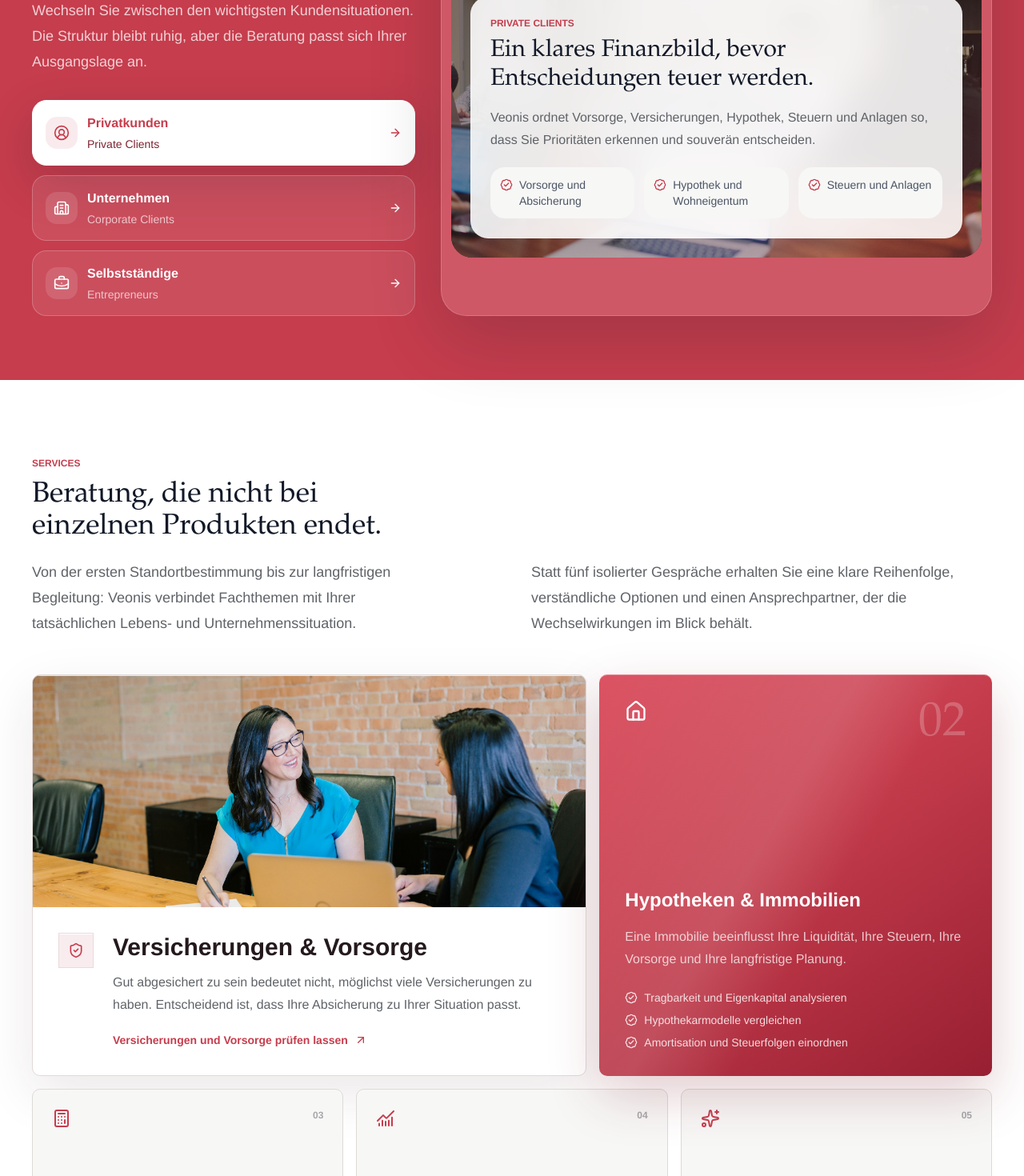
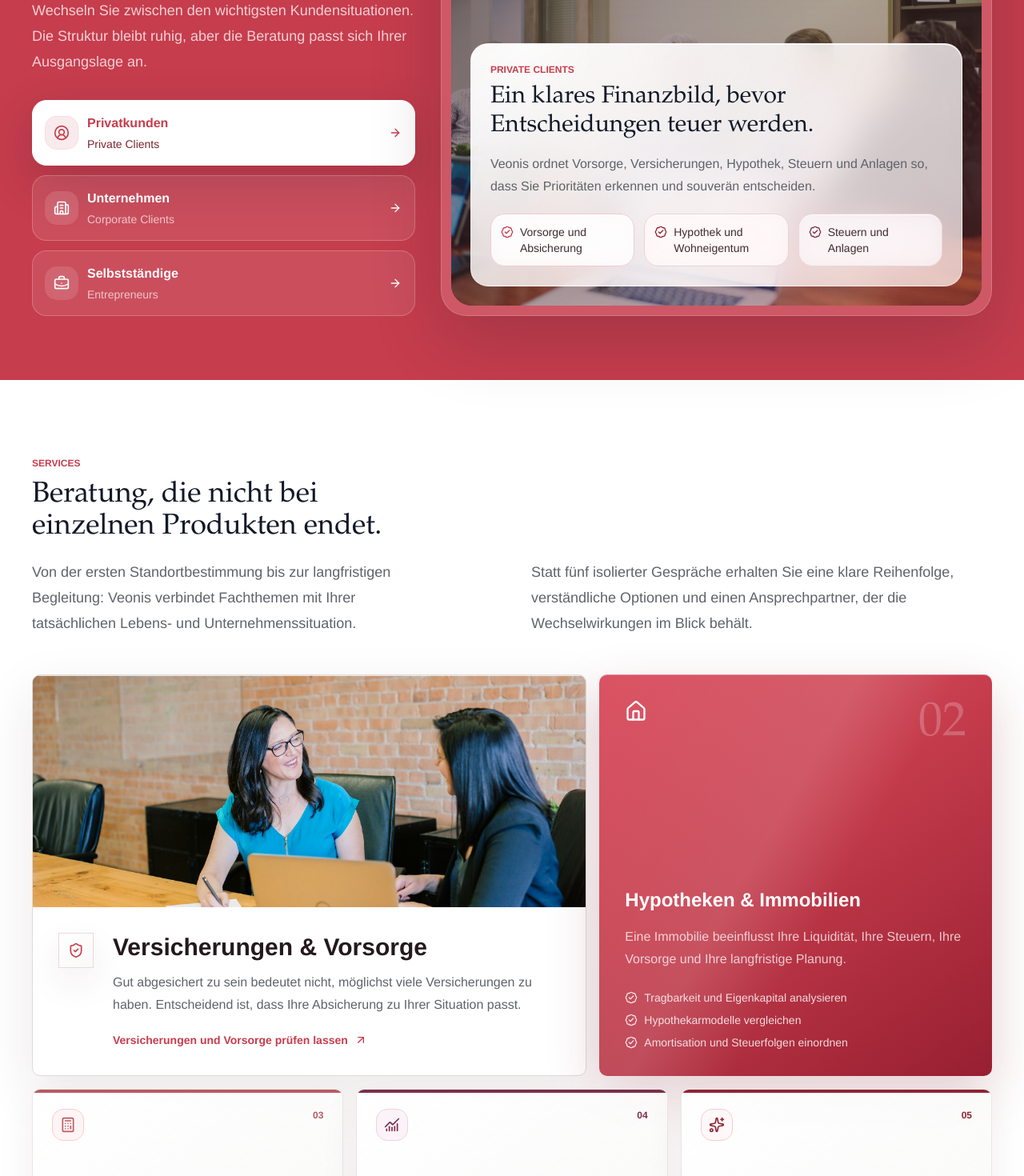
Before and after one commit to ubejdqazimii/veonis, a Next.js app: page /de in a window 1280 px wide. Shown: the part 3340-4810 px from the top of the page at 80% size. Built offline with nearby package versions, Linux system fonts and the light colour scheme.

Commit message:
Polish focus section glass and service accents

```diff
--- a/app/globals.css
+++ b/app/globals.css
@@ -216,6 +216,44 @@
     backdrop-filter: blur(18px);
   }
 
+  .veonis-focus-glass {
+    position: relative;
+    isolation: isolate;
+    overflow: hidden;
+    border: 1px solid rgb(255 255 255 / 0.58);
+    background:
+      linear-gradient(145deg, rgb(255 255 255 / 0.88), rgb(255 246 247 / 0.72)),
+      radial-gradient(circle at 12% 0%, rgb(255 255 255 / 0.88), transparent 18rem);
+    box-shadow:
+      inset 0 1px 0 rgb(255 255 255 / 0.92),
+      0 24px 70px rgb(62 20 28 / 0.22);
+    backdrop-filter: blur(22px) saturate(1.18);
+  }
+
+  .veonis-focus-glass::after {
+    position: absolute;
+    inset: 0;
+    z-index: -1;
+    background: linear-gradient(
+      116deg,
+      transparent 0%,
+      transparent 42%,
+      rgb(255 255 255 / 0.18) 54%,
+      transparent 66%
+    );
+    content: "";
+    pointer-events: none;
+  }
+
+  .veonis-soft-service {
+    border: 1px solid rgb(230 226 220 / 0.78);
+    background: linear-gradient(145deg, rgb(255 255 255 / 0.92), rgb(247 247 246 / 0.78));
+    box-shadow:
+      inset 0 1px 0 rgb(255 255 255 / 0.9),
+      0 18px 46px rgb(92 28 39 / 0.08);
+    backdrop-filter: blur(14px);
+  }
+
   .display-title {
     font-family: var(--font-veonis-heading);
     font-weight: 500;
--- a/components/veonis/home-editorial-sections.tsx
+++ b/components/veonis/home-editorial-sections.tsx
@@ -20,6 +20,7 @@ import {
 
 import { Container } from "@/components/veonis/container";
 import { SectionHeader } from "@/components/veonis/section-header";
+import { cn } from "@/lib/utils";
 import type { CardContent, Locale } from "@/lib/veonis-content";
 import { getLocalizedPath, services } from "@/lib/veonis-content";
 
@@ -30,6 +31,24 @@ const connectedTopics = [
   { icon: Calculator, label: "Steuern" },
   { icon: ChartNoAxesCombined, label: "Anlagen" },
   { icon: BriefcaseBusiness, label: "Unternehmen" },
+];
+
+const serviceCardAccents = [
+  {
+    strip: "bg-[#b85a61]",
+    iconWrap: "border-[#efd0d4] bg-[#fff4f5] text-[#b85a61]",
+    number: "text-[#b85a61]",
+  },
+  {
+    strip: "bg-[#7a2f4d]",
+    iconWrap: "border-[#ead4dd] bg-[#fbf3f7] text-[#7a2f4d]",
+    number: "text-[#7a2f4d]",
+  },
+  {
+    strip: "bg-[#8f2535]",
+    iconWrap: "border-[#ead1d5] bg-[#fff7f8] text-[#8f2535]",
+    number: "text-[#8f2535]",
+  },
 ];
 
 export function HomeTrustStrip() {
@@ -138,7 +157,7 @@ export function ServicesEditorialSection({ locale }: { locale: Locale }) {
               <div className="absolute inset-x-0 top-0 h-px bg-white/80" />
             </div>
             <div className="grid gap-6 p-6 sm:grid-cols-[auto_1fr] sm:p-8">
-              <div className="flex size-11 items-center justify-center border border-[#ead9dc] bg-[#f8ecee] text-[#c63d4d] shadow-[inset_0_1px_0_white]">
+              <div className="veonis-soft-service flex size-11 items-center justify-center border-[#ead9dc] text-[#c63d4d]">
                 <ShieldCheck className="size-5" />
               </div>
               <div>
@@ -177,15 +196,19 @@ export function ServicesEditorialSection({ locale }: { locale: Locale }) {
           {services.slice(2, 5).map((service, index) => {
             const icons = [Calculator, ChartNoAxesCombined, Sparkles];
             const Icon = icons[index];
+            const accent = serviceCardAccents[index] ?? serviceCardAccents[0];
 
             return (
               <article
-                className="group flex min-h-72 flex-col justify-between rounded-lg border border-[#dedbd6] bg-[#f7f7f6] p-6 transition hover:-translate-y-1 hover:bg-white hover:shadow-[0_18px_50px_rgba(17,24,39,0.08)] lg:col-span-4"
+                className="veonis-soft-service group relative flex min-h-72 flex-col justify-between overflow-hidden rounded-lg p-6 transition hover:-translate-y-1 hover:bg-white hover:shadow-[0_18px_50px_rgba(92,28,39,0.1)] lg:col-span-4"
                 key={service.title}
               >
+                <span className={cn("absolute inset-x-0 top-0 h-1", accent.strip)} />
                 <div className="flex items-start justify-between">
-                  <Icon className="size-6 text-[#c63d4d]" />
-                  <span className="text-xs font-semibold text-[#a5a7aa]">0{index + 3}</span>
+                  <span className={cn("flex size-10 items-center justify-center rounded-xl border", accent.iconWrap)}>
+                    <Icon className="size-5" />
+                  </span>
+                  <span className={cn("text-xs font-semibold", accent.number)}>0{index + 3}</span>
                 </div>
                 <div>
                   <h3 className="text-xl font-semibold text-[#111827]">{service.title}</h3>
--- a/components/veonis/home-focus-tabs-section.tsx
+++ b/components/veonis/home-focus-tabs-section.tsx
@@ -23,6 +23,11 @@ const focusTabs = [
     alt: "Persönliche Beratung mit Kunden in einem Meetingraum",
     icon: CircleUserRound,
     points: ["Vorsorge und Absicherung", "Hypothek und Wohneigentum", "Steuern und Anlagen"],
+    accent: {
+      text: "text-[#c63d4d]",
+      soft: "bg-[#c63d4d]/10",
+      ring: "ring-[#c63d4d]/18",
+    },
   },
   {
     label: "Unternehmen",
@@ -33,6 +38,11 @@ const focusTabs = [
     alt: "Digitale Zusammenarbeit mit Smartphones und Unterlagen auf einem Beratungstisch",
     icon: Building2,
     points: ["Betriebliche Vorsorge", "Firmenversicherungen", "Inhaberabsicherung"],
+    accent: {
+      text: "text-[#8f2535]",
+      soft: "bg-[#8f2535]/10",
+      ring: "ring-[#8f2535]/18",
+    },
   },
   {
     label: "Selbstständige",
@@ -43,6 +53,26 @@ const focusTabs = [
     alt: "Geschäftliche Beratungssituation mit mehreren Personen",
     icon: BriefcaseBusiness,
     points: ["Liquidität und Risiko", "Pensionskasse und Säule 3a", "Nachfolge und Familie"],
+    accent: {
+      text: "text-[#7a2f4d]",
+      soft: "bg-[#7a2f4d]/10",
+      ring: "ring-[#7a2f4d]/18",
+    },
+  },
+];
+
+const pointAccents = [
+  {
+    icon: "text-[#c63d4d]",
+    chip: "border-[#f0cbd0] bg-white/72 text-[#3f2b30]",
+  },
+  {
+    icon: "text-[#8f2535]",
+    chip: "border-[#ead1d5] bg-[#fff8f8]/72 text-[#3f2b30]",
+  },
+  {
+    icon: "text-[#7a2f4d]",
+    chip: "border-[#ead4dd] bg-[#fbf6f8]/72 text-[#3f2b30]",
   },
 ];
 
@@ -77,7 +107,7 @@ export function HomeFocusTabsSection() {
                     className={cn(
                       "group flex w-full items-center justify-between rounded-2xl border px-4 py-4 text-left transition",
                       selected
-                        ? "border-white bg-white text-[#c63d4d] shadow-[0_20px_60px_rgba(17,24,39,0.18)]"
+                        ? "border-white bg-white text-[#2b1b1e] shadow-[0_20px_60px_rgba(17,24,39,0.18)]"
                         : "border-white/22 bg-white/9 text-white hover:bg-white/14"
                     )}
                     id={`${baseId}-tab-${index}`}
@@ -89,28 +119,32 @@ export function HomeFocusTabsSection() {
                     <span className="flex items-center gap-3">
                       <span
                         className={cn(
-                          "flex size-10 shrink-0 items-center justify-center rounded-xl",
-                          selected ? "bg-[#c63d4d]/10" : "bg-white/12"
+                          "flex size-10 shrink-0 items-center justify-center rounded-xl ring-1",
+                          selected
+                            ? `${tab.accent.soft} ${tab.accent.text} ${tab.accent.ring}`
+                            : "bg-white/12 text-white ring-white/12"
                         )}
                       >
                         <Icon className="size-5" />
                       </span>
                       <span>
-                        <span className="block text-base font-semibold">{tab.label}</span>
+                        <span className={cn("block text-base font-semibold", selected ? tab.accent.text : "")}>
+                          {tab.label}
+                        </span>
                         <span className={cn("mt-1 block text-sm", selected ? "text-[#7d2430]" : "text-white/68")}>
                           {tab.eyebrow}
                         </span>
                       </span>
                     </span>
-                    <ArrowRight className="size-4 transition-transform group-hover:translate-x-1" />
+                    <ArrowRight className={cn("size-4 transition-transform group-hover:translate-x-1", selected ? tab.accent.text : "")} />
                   </button>
                 );
               })}
             </div>
           </div>
 
-          <div className="rounded-[2rem] border border-white/18 bg-white/14 p-3 shadow-[0_28px_90px_rgba(17,24,39,0.2)]">
-            <div className="relative min-h-[460px] overflow-hidden rounded-[1.65rem] bg-[#2b1b1e]">
+          <div className="flex rounded-[2rem] border border-white/18 bg-white/14 p-3 shadow-[0_28px_90px_rgba(17,24,39,0.2)]">
+            <div className="relative min-h-[460px] flex-1 overflow-hidden rounded-[1.65rem] bg-[#2b1b1e]">
               <Image
                 alt={current.alt}
                 className="object-cover opacity-88"
@@ -123,20 +157,32 @@ export function HomeFocusTabsSection() {
               <div className="absolute inset-0 bg-gradient-to-br from-[#341b20]/66 via-[#3c1b22]/18 to-[#c63d4d]/24" />
               <div
                 aria-labelledby={`${baseId}-tab-${activeIndex}`}
-                className="absolute inset-x-4 bottom-4 rounded-3xl border border-white/18 bg-white/88 p-5 text-[#111827] shadow-[0_20px_60px_rgba(17,24,39,0.2)] backdrop-blur-xl sm:inset-x-6 sm:bottom-6 sm:p-6"
+                className="veonis-focus-glass absolute inset-x-4 bottom-4 rounded-3xl p-5 text-[#111827] sm:inset-x-6 sm:bottom-6 sm:p-6"
                 id={`${baseId}-panel`}
                 role="tabpanel"
               >
-                <p className="text-xs font-semibold uppercase tracking-normal text-[#c63d4d]">{current.eyebrow}</p>
+                <p className={cn("text-xs font-semibold uppercase tracking-normal", current.accent.text)}>
+                  {current.eyebrow}
+                </p>
                 <h3 className="display-title mt-2 text-2xl text-[#111827] sm:text-3xl">{current.title}</h3>
                 <p className="mt-4 max-w-2xl leading-7 text-[#5f6368]">{current.text}</p>
                 <div className="mt-5 grid gap-3 sm:grid-cols-3">
-                  {current.points.map((point) => (
-                    <div className="flex items-start gap-2 rounded-2xl bg-[#f7f7f6] p-3 text-sm text-[#4b5563]" key={point}>
-                      <BadgeCheck className="mt-0.5 size-4 shrink-0 text-[#c63d4d]" />
-                      <span>{point}</span>
-                    </div>
-                  ))}
+                  {current.points.map((point, index) => {
+                    const pointAccent = pointAccents[index] ?? pointAccents[0];
+
+                    return (
+                      <div
+                        className={cn(
+                          "flex items-start gap-2 rounded-2xl border p-3 text-sm shadow-[inset_0_1px_0_rgba(255,255,255,0.9)] backdrop-blur-md",
+                          pointAccent.chip
+                        )}
+                        key={point}
+                      >
+                        <BadgeCheck className={cn("mt-0.5 size-4 shrink-0", pointAccent.icon)} />
+                        <span>{point}</span>
+                      </div>
+                    );
+                  })}
                 </div>
               </div>
             </div>
```
